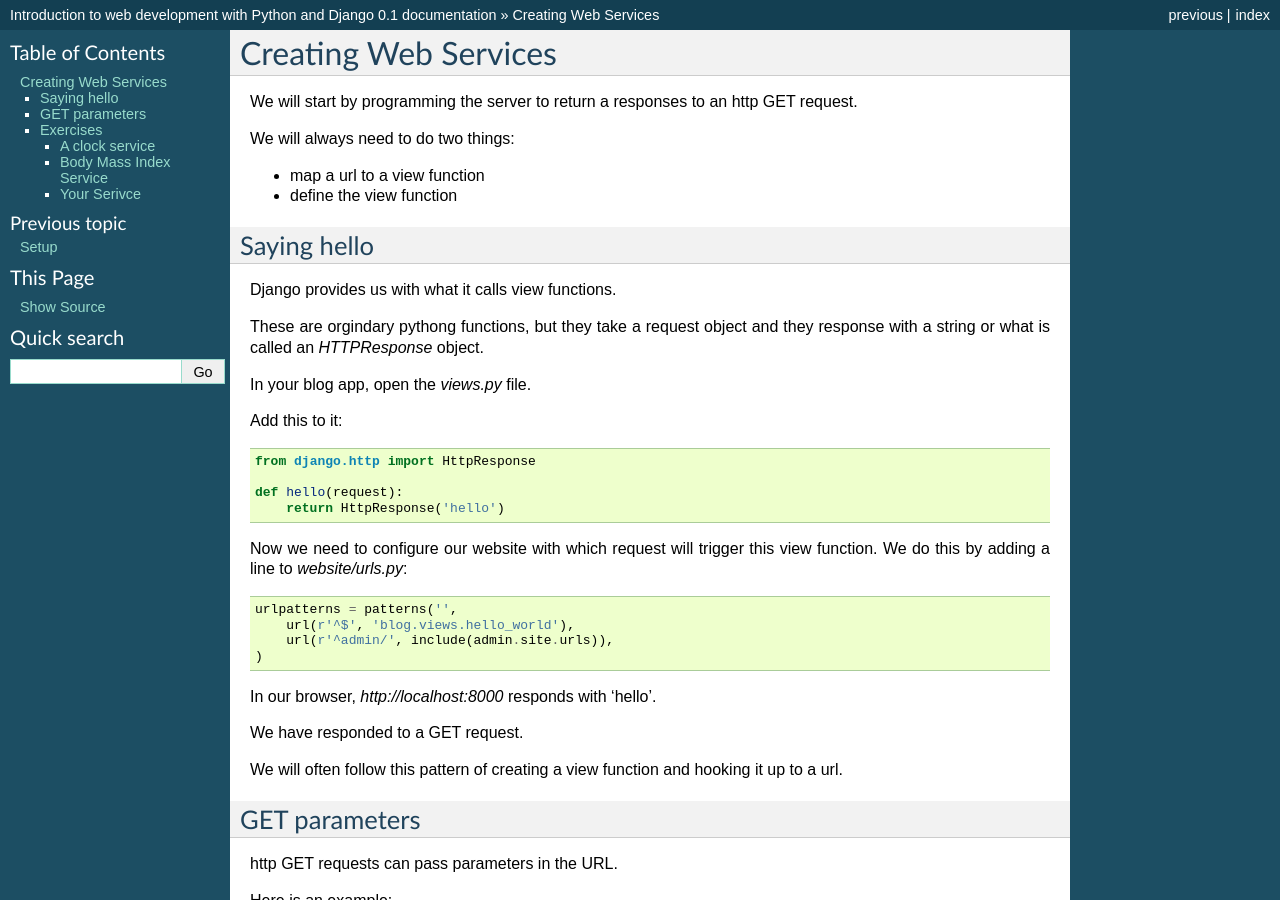
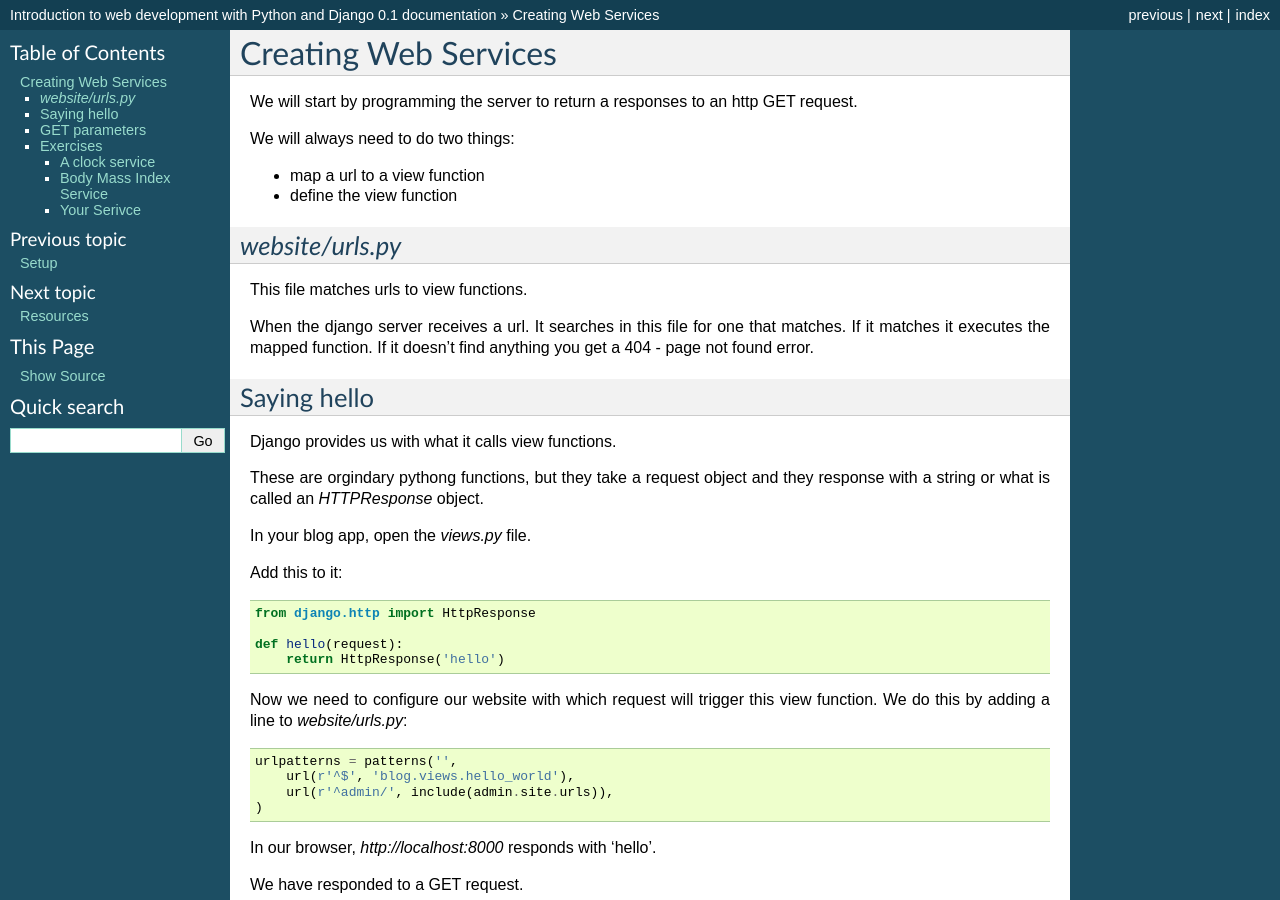
Before and after one commit to arachnegl/web-dev-intro, a Sphinx documentation site: the page built from source/first_page.rst, in a window 1280 px wide and 900 px high. Built offline with Sphinx 7.4.7, drawn with Linux system fonts in a browser that asks for light colours.

Commit message:
added resources

```diff
--- a/source/first_page.rst
+++ b/source/first_page.rst
@@ -8,6 +8,18 @@ We will always need to do two things:
 
 - map a url to a view function
 - define the view function
+
+`website/urls.py`
+=================
+
+This file matches urls to view functions.
+
+When the django server receives a url. It searches in this file for one that
+matches. If it matches it executes the mapped function. If it doesn't find
+anything you get a 404 - page not found error.
+
+
+
 
 Saying hello
 ============
--- a/source/index.rst
+++ b/source/index.rst
@@ -14,3 +14,4 @@ Contents:
    context
    django_setup
    first_page
+   resources
```
Also changed, not shown: source/resources.rst (added, +12 -0 lines).
